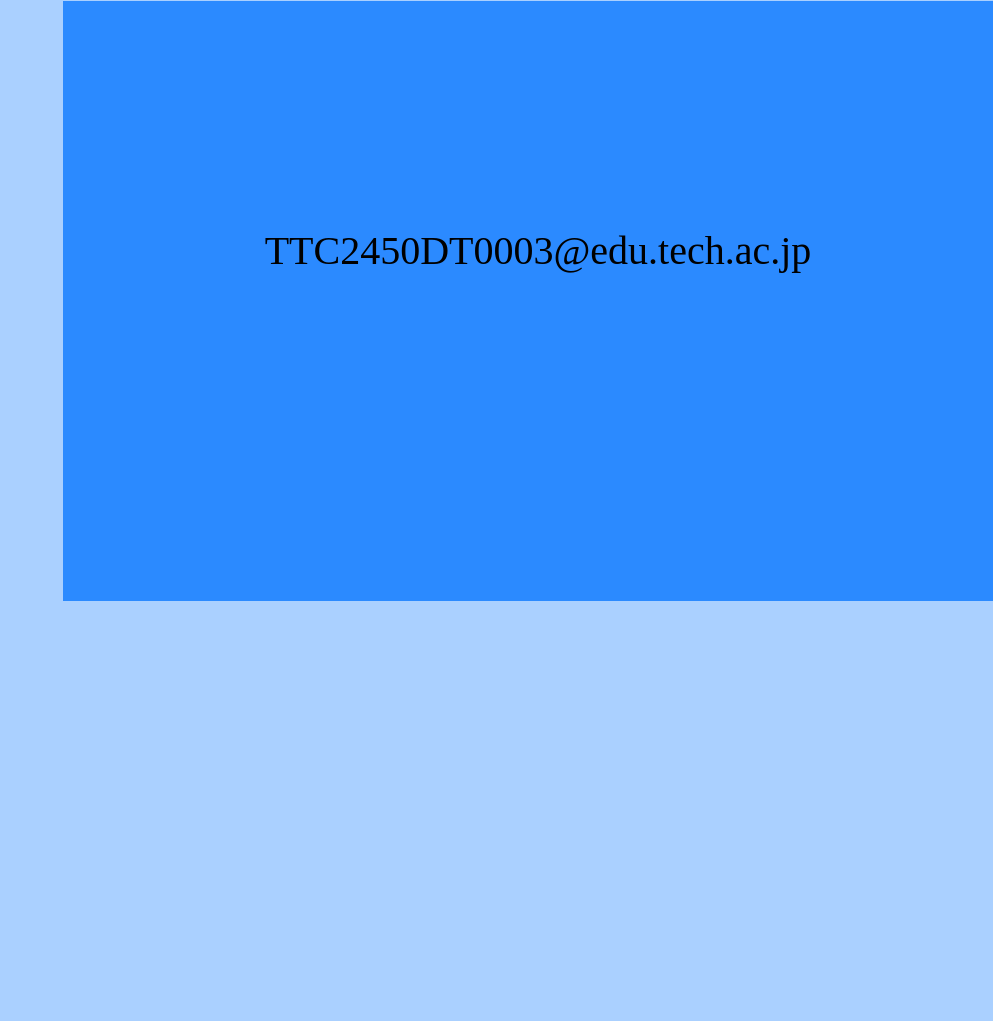
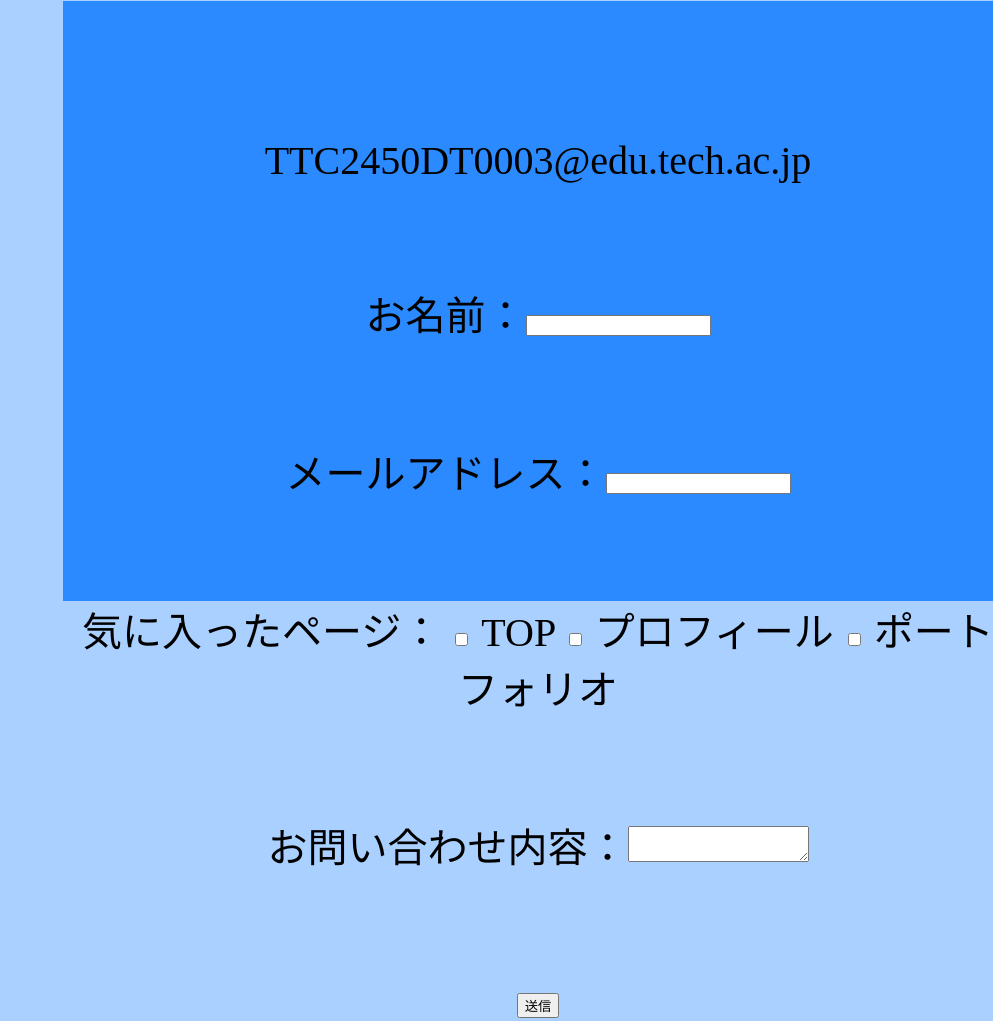
Before and after one commit to 33ki3ka/20250110, a plain HTML site: page cont.html in a window 1280 px wide. Shown: the part 221-1242 px from the top of the page, without its empty margins (287-1280 px from the left). Before the commit the page ends 822 px from the top, so only its background shows below. Drawn offline with Linux system fonts and the light colour scheme.

Commit message:
Update cont.html

```diff
--- a/cont.html
+++ b/cont.html
@@ -16,14 +16,31 @@
 </body>
 
 <div class="cont">
-    <br>
-    <br>
-    <br>
-    <br>
-    <br>
-    <br>
-    <br>
-    <p>TTC2450DT0003@edu.tech.ac.jp</p>
+    <br><br>
+    <div class="cm"><p>TTC2450DT0003@edu.tech.ac.jp</div>
+        <form name="contact" method="POST" action="/complete.html" netlify>
+            <p>
+              お名前：<input type="text" name="name">
+            </p>
+            <div class="ml"><p>
+              メールアドレス：<input type="email" name="email">
+            </p></div>
+            <p>
+              気に入ったページ：
+              <label><input type="checkbox" name="services" value="web_TOP"> TOP</label>
+              <label><input type="checkbox" name="services" value="PROFILE"> プロフィール</label>
+              <label><input type="checkbox" name="services" value="PORTFOLIO"> ポートフォリオ</label>
+            </p>
+        <div class="oto"><p>
+              お問い合わせ内容：<textarea name="message"></textarea>
+            </p></div>
+            <p>
+              <button type="submit">送信</button>
+            </p>
+          </form>
+
+
+    </p>
 </div>
 
 </html>
```
